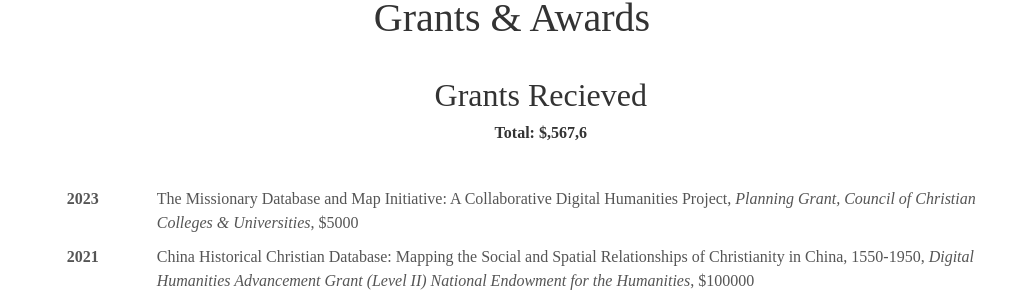
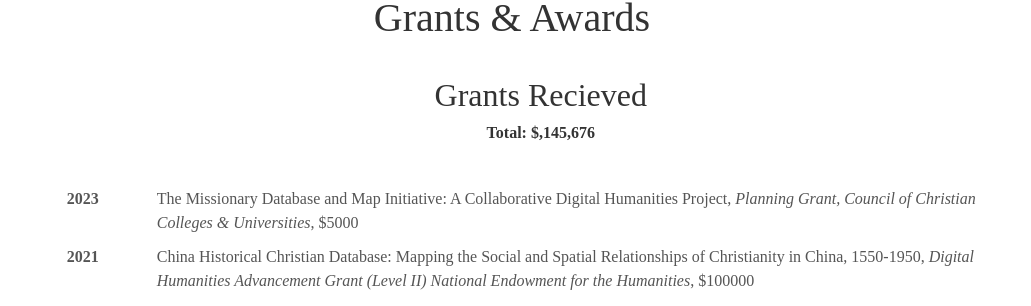
Before and after one commit to alex-mayfield/alex-mayfield.github.io, a Jekyll site: the page built from index.html, in a window 1280 px wide and 900 px high, scrolled down 6857 px. Shown: the part 136-442 px from the top of the window, without its empty margins (128-1159 px from the left). Built offline with Jekyll 4.4.1, drawn with Linux system fonts in a browser that asks for light colours; some web fonts are replaced.

Commit message:
Update about.html

```diff
--- a/_includes/about.html
+++ b/_includes/about.html
@@ -209,9 +209,9 @@
 
       {% assign digit_string = total_sum | append: "" %}
       {% assign digit_array = digit_string | split: "" %}
-        {% assign last-three = digit_array | slice: -1, 3 %}
-        {% assign second-three = digit_array | slice: -4, 3 %}
-        {% assign first-three = digit_array | slice: -7, 3 %}
+        {% assign last-three = digit_array | slice: -3, 3 %}
+        {% assign second-three = digit_array | slice: -6, 3 %}
+        {% assign first-three = digit_array | slice: -9, 3 %}
 
       Total: ${{first-three}},{{second-three}},{{last-three}}
     </h4>
```
